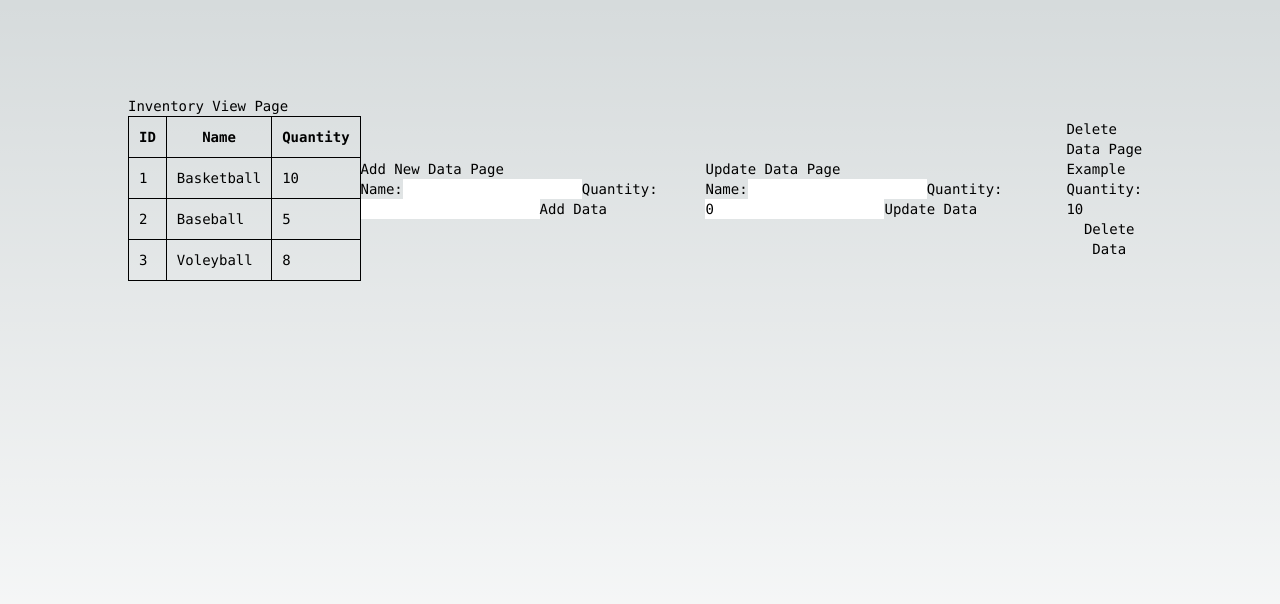
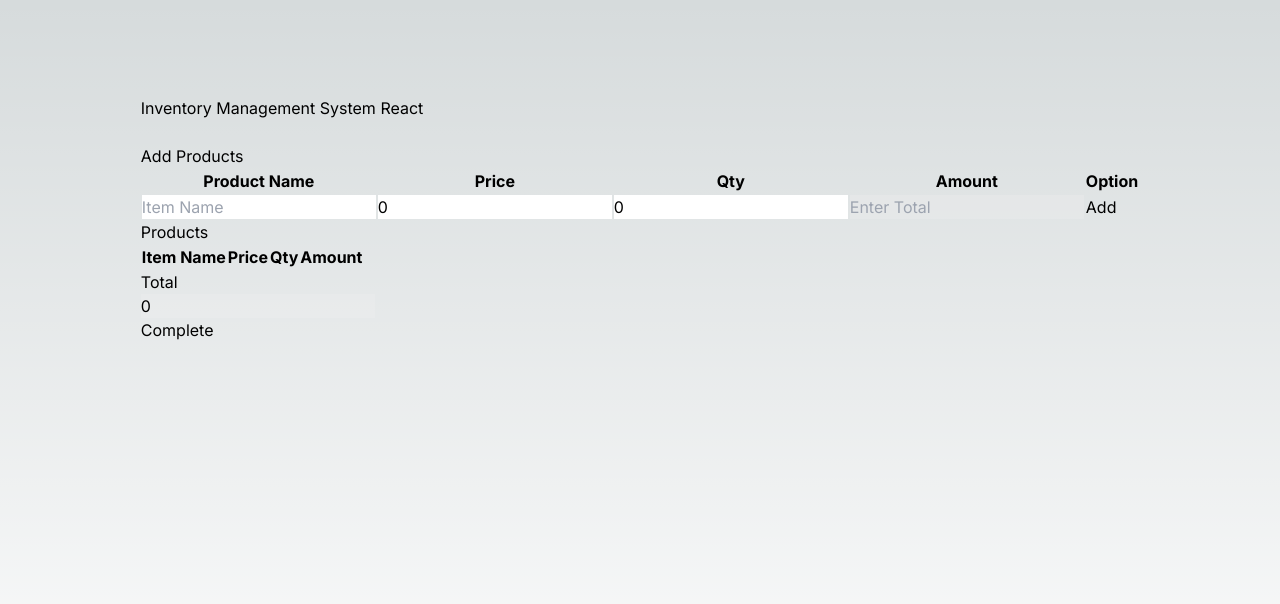
Before and after one commit to TracyRemitar/final-project, a Next.js app: page / in a window 1280 px wide. Shown: the top 604 px of the page. Built offline with nearby package versions, Linux system fonts and the light colour scheme.

Commit message:
inventory page

```diff
--- /dev/null
+++ b/frontend/pages/Inventory.js
@@ -0,0 +1,171 @@
+'use client';
+import { useState } from "react";
+
+function Inventory() {
+
+    const [price, setPrice] = useState(0);
+    const [qty, setQty] = useState(0);
+    const [total, setTotal] = useState(0);
+
+    const [users, setUsers] = useState([]);
+    const [name, setName] = useState();
+
+    const [sum, setSum] = useState();
+
+
+    function Calculation() {
+
+        users.push({ name, qty, price, sum });
+
+        const total = users.reduce((total, user) => {
+            total += Number(user.sum)
+            return total
+        }, 0);
+        // you want this
+        setTotal(total);
+        // Clear the input fields
+        setName('');
+        setQty('');
+        setPrice('');
+        setSum('');
+    }
+
+
+
+
+
+    const handlePriceChange = (e) => {
+        const newPrice = parseFloat(e.target.value);
+        if (!isNaN(newPrice)) {
+            setPrice(newPrice);
+            calculateTotal(newPrice, qty);
+        }
+    };
+
+    // Event handler for quantity selection
+    const handleQuantityChange = (e) => {
+        const newQuantity = parseInt(e.target.value);
+        if (!isNaN(newQuantity)) {
+            setQty(newQuantity);
+            calculateTotal(price, newQuantity);
+        }
+    };
+
+    // Calculate the total based on price and quantity
+    const calculateTotal = (price, qty) => {
+        const newTotal = price * qty;
+        setSum(newTotal);
+    };
+
+    function refreshPage() {
+        window.location.reload();
+    }
+
+
+    return (
+        <div class="container-fluid bg-2 text-center">
+            <h1>Inventory Management System React</h1>
+            <br />
+            <div class="row">
+
+
+                <div class="col-sm-8">
+
+                    <table class="table table-bordered">
+                        <h3 align="left"> Add Products  </h3>
+                        <tr>
+
+                            <th>Product Name</th>
+                            <th>Price</th>
+                            <th>Qty</th>
+                            <th>Amount</th>
+                            <th>Option</th>
+                        </tr>
+                        <tr>
+
+                            <td>
+
+                                <input type="text" class="form-control" placeholder="Item Name" value={name}
+                                    onChange={(event) => {
+                                        setName(event.target.value);
+                                    }}
+
+                                />
+
+                            </td>
+                            <td>
+                                <input type="text" class="form-control" placeholder="Enter Price"
+                                    value={price}
+                                    onChange={handlePriceChange}
+                                />
+                            </td>
+                            <td>
+                                <input type="number" class="form-control" placeholder="Enter Qty"
+                                    value={qty}
+                                    onChange={handleQuantityChange}
+                                />
+
+                            </td>
+                            <td>
+
+                                <input type="text" value={sum} class="form-control" placeholder="Enter Total" id="total_cost" name="total_cost" disabled />
+                            </td>
+                            <td>
+
+
+                                <button class="btn btn-success" type="submit" onClick={Calculation}>Add</button>
+                            </td>
+                        </tr>
+                    </table>
+                    <h3 align="left">  Products  </h3>
+                    <table class="table table-bordered">
+
+                        <thead>
+                            <tr>
+                                <th>Item Name</th>
+
+                                <th>Price</th>
+                                <th>Qty</th>
+                                <th>Amount</th>
+
+                            </tr>
+                        </thead>
+
+                        <tbody>
+                            {users.map((row, index) => (
+                                <tr key={index}>
+                                    <td>{row.name}</td>
+                                    <td>{row.price}</td>
+
+                                    <td>{row.qty}</td>
+                                    <td>{row.sum}</td>
+
+                                </tr>
+                            ))}
+                        </tbody>
+                    </table>
+                </div>
+
+                <div class="col-sm-4">
+
+                    <div class="form-group" align="left">
+                        <h3>Total</h3>
+
+                        <input type="text" class="form-control" placeholder="Enter Total" required disabled
+                            value={total} />
+                        <br />
+                        <button type="button" class="btn btn-success" onClick={refreshPage}> <span>Complete</span> </button>
+
+                    </div>
+                </div>
+
+            </div>
+
+
+
+        </div>
+
+    );
+}
+
+export default Inventory;
--- a/src/app/page.js
+++ b/src/app/page.js
@@ -3,15 +3,13 @@
 import AddDataPage from '../../frontend/pages/add';
 import UpdateDataPage from '../../frontend/pages/update/[id]';
 import DeleteDataPage from '../../frontend/pages/delete';
+import Inventory from '../../frontend/pages/Inventory';
 
 export default function Home() {
   return (
     <main className="flex min-h-screen flex-col items-center justify-between p-24">
-      <div className="z-10 max-w-5xl w-full items-center justify-between font-mono text-sm lg:flex">
-        <ViewPage />
-        <AddDataPage />
-        <UpdateDataPage />
-        <DeleteDataPage item={{ name: 'Example', quantity: 10 }} />
+      <div>
+        <Inventory></Inventory>
       </div>
     </main>
   );
```
